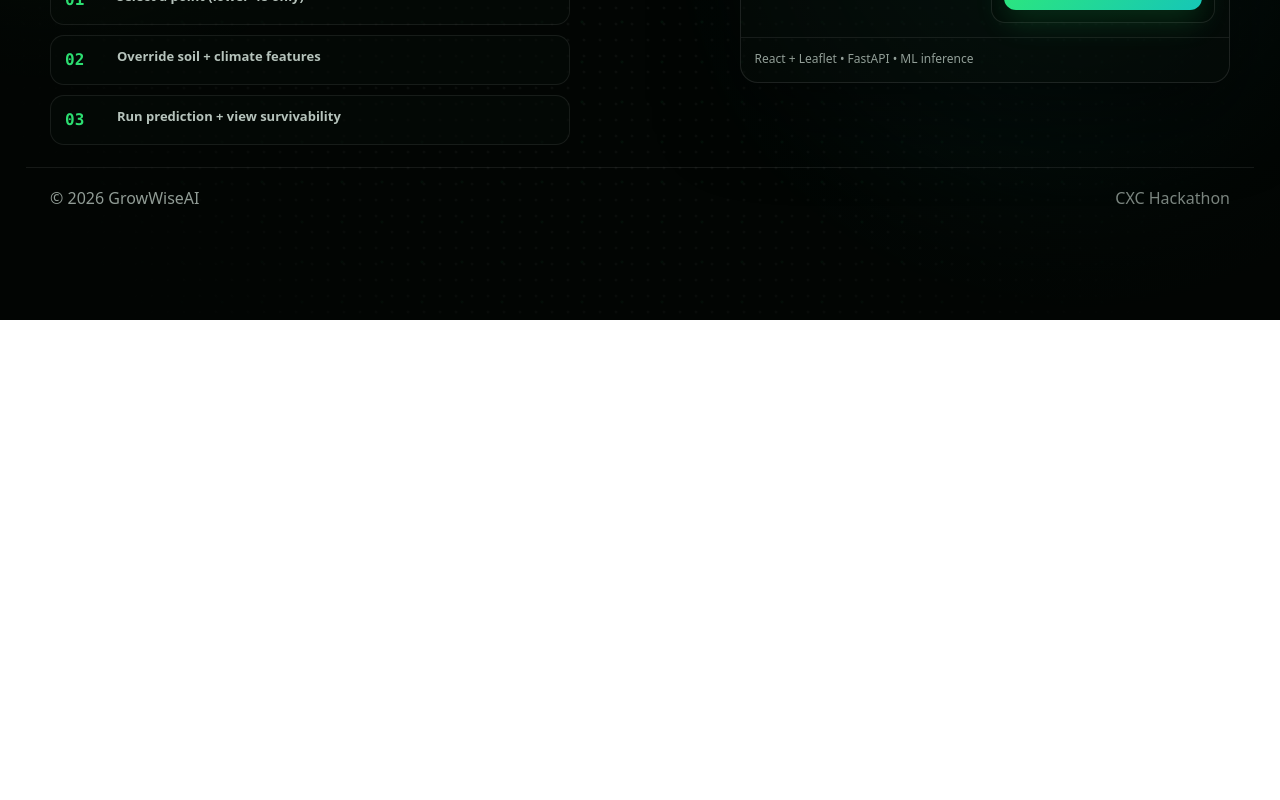
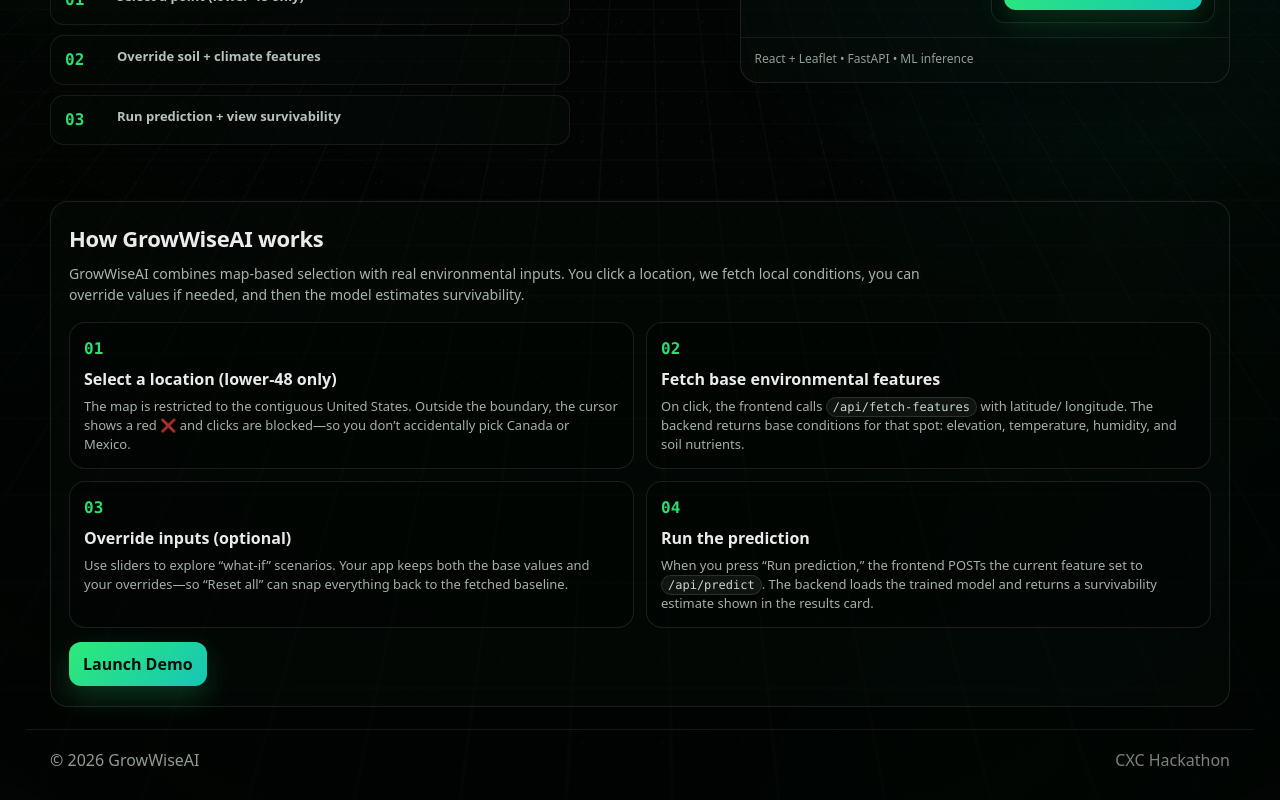
Before and after one commit to erichuangreal/GrowWiseAI, a React (Vite) app in the folder frontend/: page / in a window 1280 px wide. Shown: the part 480-1280 px from the top of the page. Before the commit the page ends 800 px from the top, so only its background shows below. Built offline with nearby package versions, Linux system fonts and the light colour scheme.

Commit message:
added simple desciption (edit and add on later)

```diff
--- a/frontend/src/LandingPage.jsx
+++ b/frontend/src/LandingPage.jsx
@@ -5,7 +5,9 @@ export default function LandingPage({ onEnter }) {
   return (
     <div className="gw-landing">
       <div className="gw-bg">
+        <div className="gw-tunnel" />
         <div className="gw-dots" />
+        <div className="gw-sweep" />
         <div className="gw-glow gw-glow-a" />
         <div className="gw-glow gw-glow-b" />
         <div className="gw-vignette" />
@@ -17,7 +19,7 @@ export default function LandingPage({ onEnter }) {
           <span className="gw-brand-name">GrowWiseAI</span>
         </div>
 
-        <button className="gw-openapp" onClick={onEnter}>
+        <button className="gw-openapp" onClick={onEnter} type="button">
           Open App <span className="gw-arrow">→</span>
         </button>
       </header>
@@ -29,8 +31,7 @@ export default function LandingPage({ onEnter }) {
           </div>
 
           <h1 className="gw-title">
-            GrowWiseAI
-            <span className="gw-title-accent">.</span>
+            GrowWiseAI<span className="gw-title-accent">.</span>
           </h1>
 
           <p className="gw-slogan">
@@ -38,20 +39,30 @@ export default function LandingPage({ onEnter }) {
           </p>
 
           <p className="gw-subtitle">
-            Click a location in the contiguous USA, fetch environmental features,
-            tweak inputs, and run a prediction instantly.
+            Pick a point in the contiguous U.S. We auto-fetch elevation, climate,
+            and soil nutrients, let you fine-tune inputs, then estimate tree
+            survivability instantly.
           </p>
 
           <div className="gw-cta">
-            <button className="gw-btn gw-btn-primary" onClick={onEnter}>
+            <button className="gw-btn gw-btn-primary" onClick={onEnter} type="button">
               Launch Demo
             </button>
-            <a className="gw-btn gw-btn-ghost" href="#how">
+
+            <a
+              className="gw-btn gw-btn-ghost"
+              href="#how"
+              onClick={(e) => {
+                e.preventDefault();
+                const el = document.getElementById("how");
+                if (el) el.scrollIntoView({ behavior: "smooth" });
+              }}
+            >
               How it works
             </a>
           </div>
 
-          <div className="gw-mini" id="how">
+          <div className="gw-mini">
             <div className="gw-mini-item">
               <div className="gw-mini-num">01</div>
               <div className="gw-mini-text">Select a point (lower-48 only)</div>
@@ -97,6 +108,68 @@ export default function LandingPage({ onEnter }) {
         </div>
       </main>
 
+      <section className="gw-how" id="how">
+        <div className="gw-how-inner">
+          <h2 className="gw-how-title">How GrowWiseAI works</h2>
+
+          <p className="gw-how-lead">
+            GrowWiseAI combines map-based selection with real environmental inputs.
+            You click a location, we fetch local conditions, you can override values
+            if needed, and then the model estimates survivability.
+          </p>
+
+          <div className="gw-how-grid">
+            <div className="gw-how-card">
+              <div className="gw-how-num">01</div>
+              <div className="gw-how-head">Select a location (lower-48 only)</div>
+              <div className="gw-how-text">
+                The map is restricted to the contiguous United States. Outside the
+                boundary, the cursor shows a red ❌ and clicks are blocked—so you
+                don’t accidentally pick Canada or Mexico.
+              </div>
+            </div>
+
+            <div className="gw-how-card">
+              <div className="gw-how-num">02</div>
+              <div className="gw-how-head">Fetch base environmental features</div>
+              <div className="gw-how-text">
+                On click, the frontend calls{" "}
+                <span className="gw-code">/api/fetch-features</span> with latitude/
+                longitude. The backend returns base conditions for that spot:
+                elevation, temperature, humidity, and soil nutrients.
+              </div>
+            </div>
+
+            <div className="gw-how-card">
+              <div className="gw-how-num">03</div>
+              <div className="gw-how-head">Override inputs (optional)</div>
+              <div className="gw-how-text">
+                Use sliders to explore “what-if” scenarios. Your app keeps both the
+                base values and your overrides—so “Reset all” can snap everything
+                back to the fetched baseline.
+              </div>
+            </div>
+
+            <div className="gw-how-card">
+              <div className="gw-how-num">04</div>
+              <div className="gw-how-head">Run the prediction</div>
+              <div className="gw-how-text">
+                When you press “Run prediction,” the frontend POSTs the current
+                feature set to <span className="gw-code">/api/predict</span>. The
+                backend loads the trained model and returns a survivability estimate
+                shown in the results card.
+              </div>
+            </div>
+          </div>
+
+          <div className="gw-how-cta">
+            <button className="gw-btn gw-btn-primary" onClick={onEnter} type="button">
+              Launch Demo
+            </button>
+          </div>
+        </div>
+      </section>
+
       <footer className="gw-footer">
         <span>© {new Date().getFullYear()} GrowWiseAI</span>
         <span className="gw-footer-muted">CXC Hackathon</span>
--- a/frontend/src/landing.css
+++ b/frontend/src/landing.css
@@ -1,7 +1,7 @@
 .gw-landing {
   min-height: 100vh;
   background: #020503;
-  color: rgba(255,255,255,0.92);
+  color: rgba(255, 255, 255, 0.92);
   overflow: hidden;
   position: relative;
   font-family: ui-sans-serif, system-ui, -apple-system, Segoe UI, Roboto, Arial;
@@ -11,19 +11,81 @@
   position: absolute;
   inset: 0;
   pointer-events: none;
+  overflow: hidden;
 }
 
+/* ---- CXC-style grid tunnel ---- */
+.gw-tunnel {
+  position: absolute;
+  inset: -140px;
+  transform-origin: 50% 40%;
+  transform: perspective(900px) rotateX(58deg);
+  opacity: 0.32;
+  mask-image: radial-gradient(circle at 50% 45%, black 55%, transparent 85%);
+}
+
+.gw-tunnel::before {
+  content: "";
+  position: absolute;
+  inset: 0;
+  background:
+    repeating-linear-gradient(
+      90deg,
+      rgba(255, 255, 255, 0.10) 0px,
+      rgba(255, 255, 255, 0.10) 1px,
+      transparent 1px,
+      transparent 44px
+    ),
+    repeating-linear-gradient(
+      0deg,
+      rgba(255, 255, 255, 0.10) 0px,
+      rgba(255, 255, 255, 0.10) 1px,
+      transparent 1px,
+      transparent 44px
+    );
+  border: 1px solid rgba(255, 255, 255, 0.10);
+  border-radius: 24px;
+}
+
+/* ---- Dots field ---- */
 .gw-dots {
   position: absolute;
   inset: -80px;
   background:
-    radial-gradient(circle, rgba(255,255,255,0.055) 1px, transparent 1.8px) 0 0 / 16px 16px,
-    radial-gradient(circle, rgba(46,234,119,0.08) 1px, transparent 2px) 2px 2px / 40px 40px;
-  filter: blur(0.2px);
-  opacity: 0.85;
+    radial-gradient(circle, rgba(255, 255, 255, 0.05) 1px, transparent 1.8px)
+      0 0 / 16px 16px,
+    radial-gradient(circle, rgba(46, 234, 119, 0.07) 1px, transparent 2px)
+      2px 2px / 40px 40px;
+  opacity: 0.75;
   mask-image: radial-gradient(circle at 50% 45%, black 55%, transparent 78%);
 }
 
+/* Subtle moving sweep */
+.gw-sweep {
+  position: absolute;
+  left: -40%;
+  top: 10%;
+  width: 60%;
+  height: 120%;
+  background: linear-gradient(
+    90deg,
+    transparent,
+    rgba(46, 234, 119, 0.06),
+    rgba(22, 198, 183, 0.05),
+    transparent
+  );
+  transform: skewX(-18deg);
+  animation: gw-sweep 7s linear infinite;
+  opacity: 0.6;
+  filter: blur(2px);
+}
+
+@keyframes gw-sweep {
+  0% { transform: translateX(-30%) skewX(-18deg); }
+  100% { transform: translateX(230%) skewX(-18deg); }
+}
+
+/* Glows + vignette */
 .gw-glow {
   position: absolute;
   width: 900px;
@@ -36,22 +98,27 @@
 .gw-glow-a {
   left: -260px;
   top: -180px;
-  background: radial-gradient(circle at 30% 40%, rgba(46,234,119,0.38), transparent 60%);
+  background: radial-gradient(circle at 30% 40%, rgba(46, 234, 119, 0.38), transparent 60%);
 }
 
 .gw-glow-b {
   right: -340px;
   top: 80px;
-  background: radial-gradient(circle at 40% 40%, rgba(22,198,183,0.30), transparent 60%);
+  background: radial-gradient(circle at 40% 40%, rgba(22, 198, 183, 0.30), transparent 60%);
 }
 
 .gw-vignette {
   position: absolute;
   inset: 0;
-  background:
-    radial-gradient(circle at 50% 40%, transparent 0%, rgba(2,5,3,0.35) 55%, rgba(2,5,3,0.95) 100%);
+  background: radial-gradient(
+    circle at 50% 40%,
+    transparent 0%,
+    rgba(2, 5, 3, 0.35) 55%,
+    rgba(2, 5, 3, 0.95) 100%
+  );
 }
 
+/* ---- Top bar ---- */
 .gw-nav {
   position: relative;
   z-index: 3;
@@ -71,7 +138,7 @@
   width: 28px;
   height: 28px;
   object-fit: contain;
-  filter: drop-shadow(0 10px 22px rgba(46,234,119,0.18));
+  filter: drop-shadow(0 10px 22px rgba(46, 234, 119, 0.18));
 }
 
 .gw-brand-name {
@@ -80,9 +147,9 @@
 }
 
 .gw-openapp {
-  background: rgba(255,255,255,0.06);
-  color: rgba(255,255,255,0.88);
-  border: 1px solid rgba(255,255,255,0.12);
+  background: rgba(255, 255, 255, 0.06);
+  color: rgba(255, 255, 255, 0.88);
+  border: 1px solid rgba(255, 255, 255, 0.12);
   border-radius: 999px;
   padding: 10px 14px;
   font-weight: 900;
@@ -92,11 +159,12 @@
 
 .gw-openapp:hover {
   transform: translateY(-1px);
-  background: rgba(255,255,255,0.08);
+  background: rgba(255, 255, 255, 0.08);
 }
 
 .gw-arrow { opacity: 0.85; }
 
+/* ---- Hero layout ---- */
 .gw-hero {
   position: relative;
   z-index: 3;
@@ -117,11 +185,11 @@
   width: 92px;
   height: 92px;
   border-radius: 22px;
-  border: 1px solid rgba(46,234,119,0.18);
-  background: rgba(6,12,8,0.55);
+  border: 1px solid rgba(46, 234, 119, 0.18);
+  background: rgba(6, 12, 8, 0.55);
   display: grid;
   place-items: center;
-  box-shadow: 0 26px 70px rgba(0,0,0,0.45);
+  box-shadow: 0 26px 70px rgba(0, 0, 0, 0.45);
 }
 
 .gw-hero-logo {
@@ -139,25 +207,24 @@
   font-weight: 950;
 }
 
-.gw-title-accent {
-  color: #2eea77;
-}
+.gw-title-accent { color: #2eea77; }
 
 .gw-slogan {
   margin: 0 0 10px;
-  color: rgba(233,249,239,0.82);
+  color: rgba(233, 249, 239, 0.82);
   font-size: 14px;
   font-weight: 800;
 }
 
 .gw-subtitle {
   margin: 0;
-  color: rgba(233,249,239,0.72);
+  color: rgba(233, 249, 239, 0.72);
   font-size: 15px;
   line-height: 1.55;
   max-width: 560px;
 }
 
+/* ---- Buttons ---- */
 .gw-cta {
   margin-top: 16px;
   display: flex;
@@ -183,15 +250,16 @@
 .gw-btn-primary {
   background: linear-gradient(135deg, #2eea77, #16c6b7);
   color: #041007;
-  box-shadow: 0 12px 30px rgba(46,234,119,0.20);
+  box-shadow: 0 12px 30px rgba(46, 234, 119, 0.20);
 }
 
 .gw-btn-ghost {
-  background: rgba(255,255,255,0.06);
-  color: rgba(255,255,255,0.86);
-  border: 1px solid rgba(255,255,255,0.12);
+  background: rgba(255, 255, 255, 0.06);
+  color: rgba(255, 255, 255, 0.86);
+  border: 1px solid rgba(255, 255, 255, 0.12);
 }
 
+/* ---- Mini steps ---- */
 .gw-mini {
   margin-top: 18px;
   display: grid;
@@ -204,29 +272,30 @@
   gap: 12px;
   padding: 12px 14px;
   border-radius: 14px;
-  background: rgba(6,12,8,0.55);
-  border: 1px solid rgba(255,255,255,0.08);
+  background: rgba(6, 12, 8, 0.55);
+  border: 1px solid rgba(255, 255, 255, 0.08);
 }
 
 .gw-mini-num {
   width: 40px;
   font-family: ui-monospace, SFMono-Regular, Menlo, Monaco, Consolas, monospace;
   font-weight: 950;
-  color: rgba(46,234,119,0.95);
+  color: rgba(46, 234, 119, 0.95);
 }
 
 .gw-mini-text {
   font-weight: 800;
-  color: rgba(233,249,239,0.78);
+  color: rgba(233, 249, 239, 0.78);
   font-size: 13px;
   line-height: 1.35;
 }
 
+/* ---- Preview card ---- */
 .gw-preview-card {
   border-radius: 18px;
-  background: rgba(6,12,8,0.55);
-  border: 1px solid rgba(255,255,255,0.10);
-  box-shadow: 0 28px 80px rgba(0,0,0,0.50);
+  background: rgba(6, 12, 8, 0.55);
+  border: 1px solid rgba(255, 255, 255, 0.10);
+  box-shadow: 0 28px 80px rgba(0, 0, 0, 0.50);
   overflow: hidden;
 }
 
@@ -235,8 +304,8 @@
   align-items: center;
   gap: 8px;
   padding: 12px 14px;
-  border-bottom: 1px solid rgba(255,255,255,0.08);
-  background: rgba(2,5,3,0.35);
+  border-bottom: 1px solid rgba(255, 255, 255, 0.08);
+  background: rgba(2, 5, 3, 0.35);
 }
 
 .gw-dot { width: 10px; height: 10px; border-radius: 999px; }
@@ -248,7 +317,7 @@
   margin-left: 8px;
   font-weight: 950;
   font-size: 12px;
-  color: rgba(233,249,239,0.78);
+  color: rgba(233, 249, 239, 0.78);
 }
 
 .gw-preview-body {
@@ -261,11 +330,11 @@
 .gw-preview-map {
   height: 240px;
   border-radius: 14px;
-  border: 1px solid rgba(46,234,119,0.20);
+  border: 1px solid rgba(46, 234, 119, 0.20);
   background:
-    radial-gradient(240px 160px at 30% 40%, rgba(46,234,119,0.22), transparent 60%),
-    radial-gradient(260px 180px at 70% 55%, rgba(22,198,183,0.16), transparent 60%),
-    rgba(2,5,3,0.55);
+    radial-gradient(240px 160px at 30% 40%, rgba(46, 234, 119, 0.22), transparent 60%),
+    radial-gradient(260px 180px at 70% 55%, rgba(22, 198, 183, 0.16), transparent 60%),
+    rgba(2, 5, 3, 0.55);
   position: relative;
   overflow: hidden;
 }
@@ -276,18 +345,18 @@
   bottom: 10px;
   padding: 7px 10px;
   border-radius: 999px;
-  background: rgba(6,12,8,0.55);
-  border: 1px solid rgba(255,255,255,0.10);
+  background: rgba(6, 12, 8, 0.55);
+  border: 1px solid rgba(255, 255, 255, 0.10);
   font-size: 12px;
   font-weight: 950;
-  color: rgba(233,249,239,0.82);
+  color: rgba(233, 249, 239, 0.82);
 }
 
 .gw-preview-panel {
   height: 240px;
   border-radius: 14px;
-  border: 1px solid rgba(255,255,255,0.10);
-  background: rgba(2,5,3,0.45);
+  border: 1px solid rgba(255, 255, 255, 0.10);
+  background: rgba(2, 5, 3, 0.45);
   padding: 12px;
   display: flex;
   flex-direction: column;
@@ -299,13 +368,14 @@
   border-radius: 999px;
   background: linear-gradient(
     90deg,
-    rgba(255,255,255,0.06) 0%,
-    rgba(255,255,255,0.11) 50%,
-    rgba(255,255,255,0.06) 100%
+    rgba(255, 255, 255, 0.06) 0%,
+    rgba(255, 255, 255, 0.11) 50%,
+    rgba(255, 255, 255, 0.06) 100%
   );
   background-size: 200% 100%;
   animation: gw-shimmer 1.1s linear infinite;
 }
+
 .gw-skel-md { width: 72%; }
 .gw-skel-lg { width: 88%; height: 14px; }
 
@@ -322,16 +392,96 @@
   font-weight: 950;
   color: #041007;
   background: linear-gradient(135deg, #2eea77, #16c6b7);
-  box-shadow: 0 12px 30px rgba(46,234,119,0.16);
+  box-shadow: 0 12px 30px rgba(46, 234, 119, 0.16);
 }
 
 .gw-preview-foot {
   padding: 12px 14px 14px;
-  border-top: 1px solid rgba(255,255,255,0.08);
-  color: rgba(233,249,239,0.62);
+  border-top: 1px solid rgba(255, 255, 255, 0.08);
+  color: rgba(233, 249, 239, 0.62);
   font-size: 12px;
 }
 
+/* ---- How it works section ---- */
+.gw-how {
+  position: relative;
+  z-index: 3;
+  max-width: 1180px;
+  margin: 0 auto;
+  padding: 34px 24px 22px;
+}
+
+.gw-how-inner {
+  border-radius: 18px;
+  border: 1px solid rgba(255, 255, 255, 0.10);
+  background: rgba(6, 12, 8, 0.45);
+  box-shadow: 0 22px 70px rgba(0, 0, 0, 0.35);
+  padding: 20px 18px;
+}
+
+.gw-how-title {
+  margin: 0 0 8px;
+  font-size: 22px;
+  font-weight: 950;
+  letter-spacing: -0.3px;
+}
+
+.gw-how-lead {
+  margin: 0 0 16px;
+  color: rgba(233, 249, 239, 0.72);
+  font-size: 14px;
+  line-height: 1.55;
+  max-width: 860px;
+}
+
+.gw-how-grid {
+  display: grid;
+  grid-template-columns: repeat(2, minmax(0, 1fr));
+  gap: 12px;
+}
+
+.gw-how-card {
+  border-radius: 16px;
+  border: 1px solid rgba(255, 255, 255, 0.10);
+  background: rgba(2, 5, 3, 0.35);
+  padding: 14px 14px;
+}
+
+.gw-how-num {
+  font-family: ui-monospace, SFMono-Regular, Menlo, Monaco, Consolas, monospace;
+  font-weight: 950;
+  color: rgba(46, 234, 119, 0.95);
+  margin-bottom: 6px;
+}
+
+.gw-how-head {
+  font-weight: 950;
+  margin-bottom: 6px;
+}
+
+.gw-how-text {
+  color: rgba(233, 249, 239, 0.70);
+  font-size: 13px;
+  line-height: 1.45;
+}
+
+.gw-code {
+  font-family: ui-monospace, SFMono-Regular, Menlo, Monaco, Consolas, monospace;
+  font-size: 12px;
+  padding: 2px 6px;
+  border-radius: 10px;
+  border: 1px solid rgba(255, 255, 255, 0.12);
+  background: rgba(255, 255, 255, 0.06);
+  color: rgba(233, 249, 239, 0.85);
+}
+
+.gw-how-cta {
+  margin-top: 14px;
+  display: flex;
+  justify-content: flex-start;
+}
+
+/* ---- Footer ---- */
 .gw-footer {
   position: relative;
   z-index: 3;
@@ -341,15 +491,16 @@
   display: flex;
   align-items: center;
   justify-content: space-between;
-  color: rgba(233,249,239,0.62);
-  border-top: 1px solid rgba(255,255,255,0.08);
+  color: rgba(233, 249, 239, 0.62);
+  border-top: 1px solid rgba(255, 255, 255, 0.08);
 }
 
 .gw-footer-muted {
-  color: rgba(233,249,239,0.52);
+  color: rgba(233, 249, 239, 0.52);
 }
 
 @media (max-width: 980px) {
   .gw-hero { grid-template-columns: 1fr; }
   .gw-title { font-size: 44px; }
+  .gw-how-grid { grid-template-columns: 1fr; }
 }
```
Also changed, not shown: frontend/src/App.jsx (+28 -14 lines).
